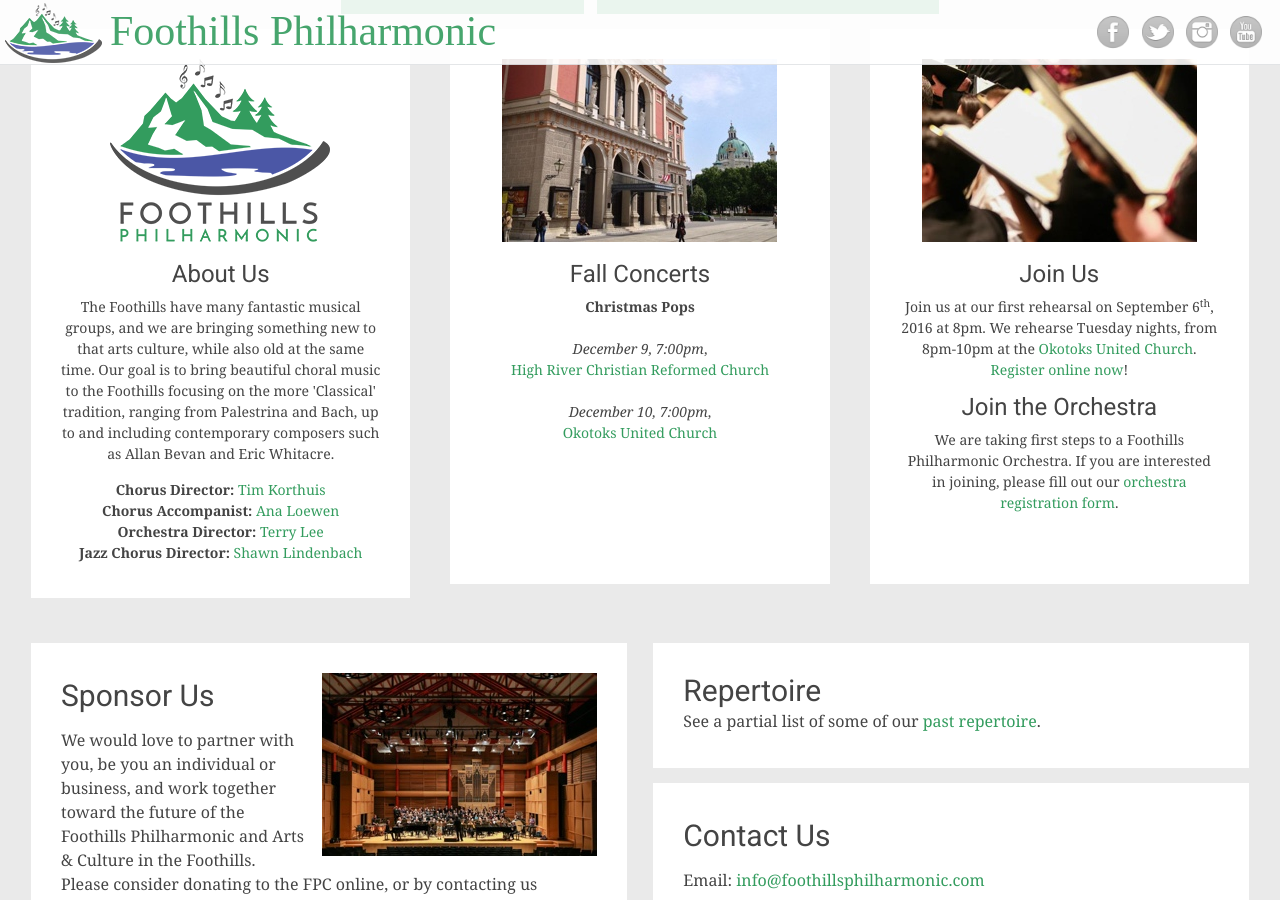
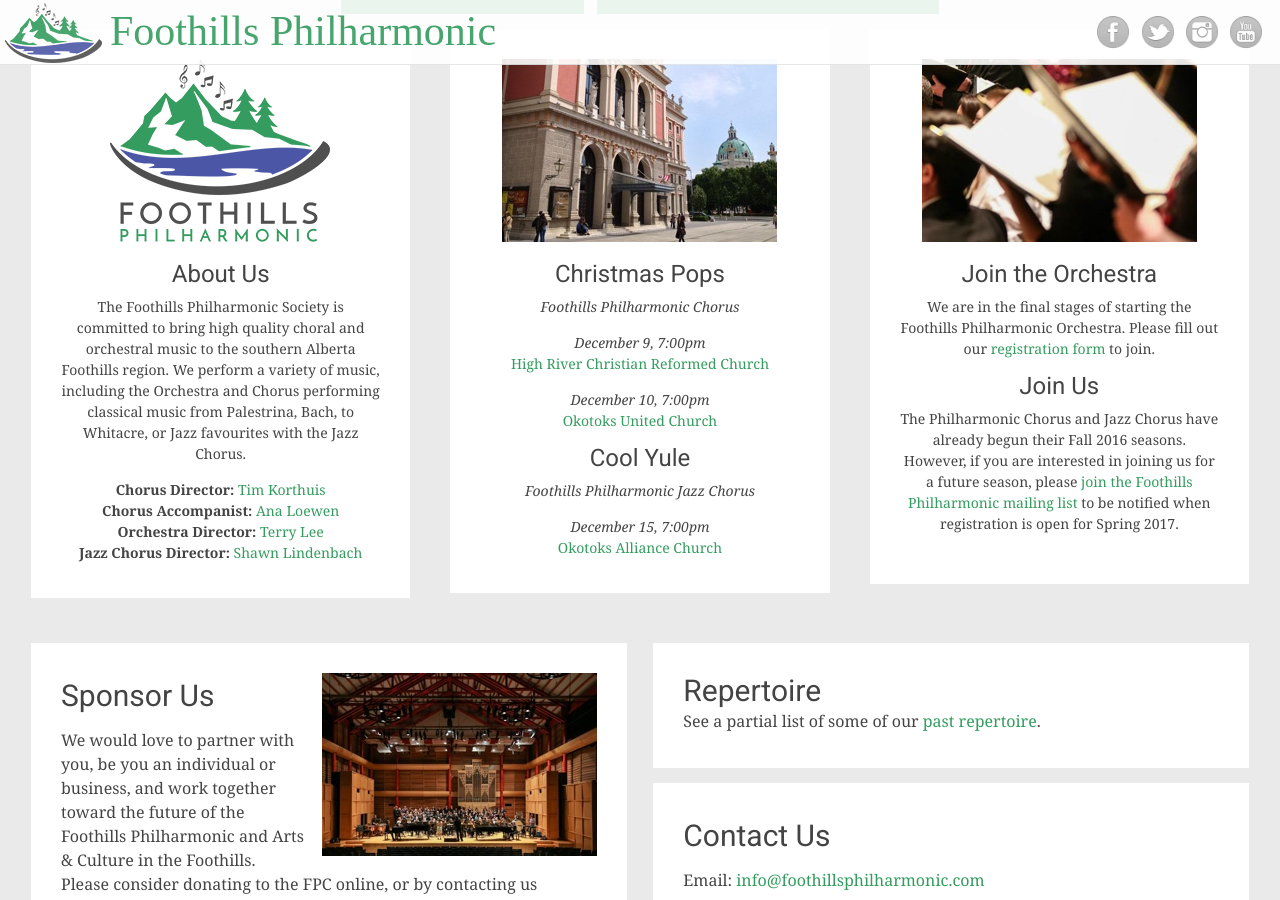
Before and after one commit to percyhanna/fps, a Jekyll site: the page built from index.html, in a window 1280 px wide and 900 px high, scrolled down 556 px. Built offline with Jekyll 4.4.1, drawn with Linux system fonts in a browser that asks for light colours; some web fonts are replaced; Markdown is read by kramdown in place of the engine named in the settings.

Commit message:
Update copy on home page

```diff
--- a/index.html
+++ b/index.html
@@ -11,7 +11,7 @@
           <div class="page_text_container">
             <img class="hide-mobile content-image" alt="FPC Logo" src="/images/logo-mountains.png" width="275" height="183">
             <h1 class="entry-title">About Us</h1>
-            <p>The Foothills have many fantastic musical groups, and we are bringing something new to that arts culture, while also old at the same time. Our goal is to bring beautiful choral music to the Foothills focusing on the more 'Classical' tradition, ranging from Palestrina and Bach, up to and including contemporary composers such as Allan Bevan and Eric Whitacre.</p>
+            <p>The Foothills Philharmonic Society is committed to bring high quality choral and orchestral music to the southern Alberta Foothills region. We perform a variety of music, including the Orchestra and Chorus performing classical music from Palestrina, Bach, to Whitacre, or Jazz favourites with the Jazz Chorus.</p>
             <p>
               <strong>Chorus Director:</strong> <a href="/about-tim.html">Tim Korthuis</a><br/>
               <strong>Chorus Accompanist:</strong> <a href="http://www.souliloquy.ca" target="_blank">Ana Loewen</a><br/>
@@ -24,13 +24,21 @@
         <div class="tg-one-third">
           <div class="page_text_container">
             <img class="content-image" alt="Choir" src="/images/concerts.jpg" width="275" height="183">
-            <h1 class="entry-title">Fall Concerts</h1>
-            <p class="clearfix">
-              <strong>Christmas Pops</strong><br/><br/>
-              <em>December 9, 7:00pm</em>,<br/>
-              <a href="https://www.google.ca/maps/place/High+River+Christian+Reformed+Church/@50.577235,-113.8813537,17z/data=!3m1!4b1!4m5!3m4!1s0x53719515072ecd51:0xaca1170fb6ef118d!8m2!3d50.577235!4d-113.879165" target="_blank">High River Christian Reformed Church</a><br/><br/>
-              <em>December 10, 7:00pm</em>,<br/>
+            <h1 class="entry-title">Christmas Pops</h1>
+            <p><span class="minor"><em>Foothills Philharmonic Chorus</em></span></p>
+            <p>
+              <em>December 9, 7:00pm</em><br/>
+              <a href="https://www.google.ca/maps/place/High+River+Christian+Reformed+Church/@50.577235,-113.8813537,17z/data=!3m1!4b1!4m5!3m4!1s0x53719515072ecd51:0xaca1170fb6ef118d!8m2!3d50.577235!4d-113.879165" target="_blank">High River Christian Reformed Church</a>
+            </p>
+            <p>
+              <em>December 10, 7:00pm</em><br/>
               <a href="https://www.google.ca/maps/place/Okotoks+United+Church/@50.724914,-113.979771,15z/data=!4m2!3m1!1s0x0:0x9f916ee0400c6c6f" target="_blank">Okotoks United Church</a>
+            </p>
+            <h1 class="entry-title">Cool Yule</h1>
+            <p><span class="minor"><em>Foothills Philharmonic Jazz Chorus</em></span></p>
+            <p>
+              <em>December 15, 7:00pm</em><br/>
+              <a href="https://www.google.ca/maps/place/Okotoks+Alliance+Church/@50.7508584,-113.9767135,15z/data=!4m5!3m4!1s0x0:0x879787dbcf97e8d!8m2!3d50.7508584!4d-113.9767135" target="_blank">Okotoks Alliance Church</a>
             </p>
           </div>
         </div>
@@ -38,10 +46,10 @@
         <div class="tg-one-third tg-one-third-last">
           <div class="page_text_container">
             <img class="content-image" alt="Choir" src="/images/choir.jpg" width="275" height="183">
+            <h1 class="entry-title">Join the Orchestra</h1>
+            <p>We are in the final stages of starting the Foothills Philharmonic Orchestra. Please fill out our <a href="https://www.surveymonkey.com/s/W53P9ND" target="_blank">registration form</a> to join.</p>
             <h1 class="entry-title">Join Us</h1>
-            <p>Join us at our first rehearsal on September 6<sup>th</sup>, 2016 at 8pm. We rehearse Tuesday nights, from 8pm-10pm at the <a href="https://www.google.ca/maps/place/Okotoks+United+Church/@50.724914,-113.979771,15z/data=!4m2!3m1!1s0x0:0x9f916ee0400c6c6f" target="_blank">Okotoks United Church</a>. <a href="https://www.surveymonkey.com/r/VQQK7FT" target="_blank">Register online now</a>!</p>
-            <h1 class="entry-title">Join the Orchestra</h1>
-            <p>We are taking first steps to a Foothills Philharmonic Orchestra. If you are interested in joining, please fill out our <a href="https://www.surveymonkey.com/s/W53P9ND" target="_blank">orchestra registration form</a>.</p>
+            <p>The Philharmonic Chorus and Jazz Chorus have already begun their Fall 2016 seasons. However, if you are interested in joining us for a future season, please <a href="http://eepurl.com/bzn_Jf" target="_blank">join the Foothills Philharmonic mailing list</a> to be notified when registration is open for Spring 2017.</p>
           </div>
         </div>
       </div>
```
